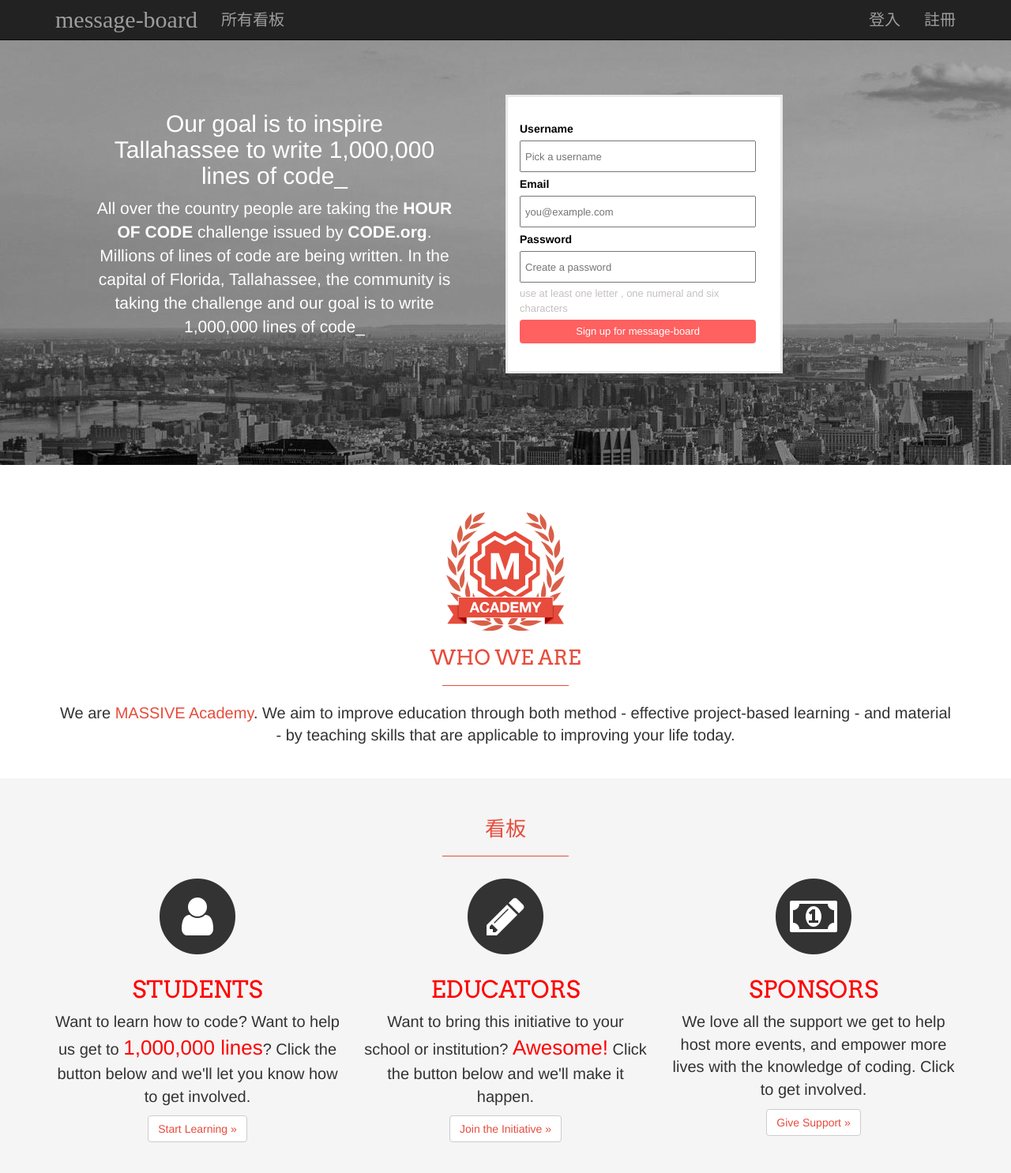
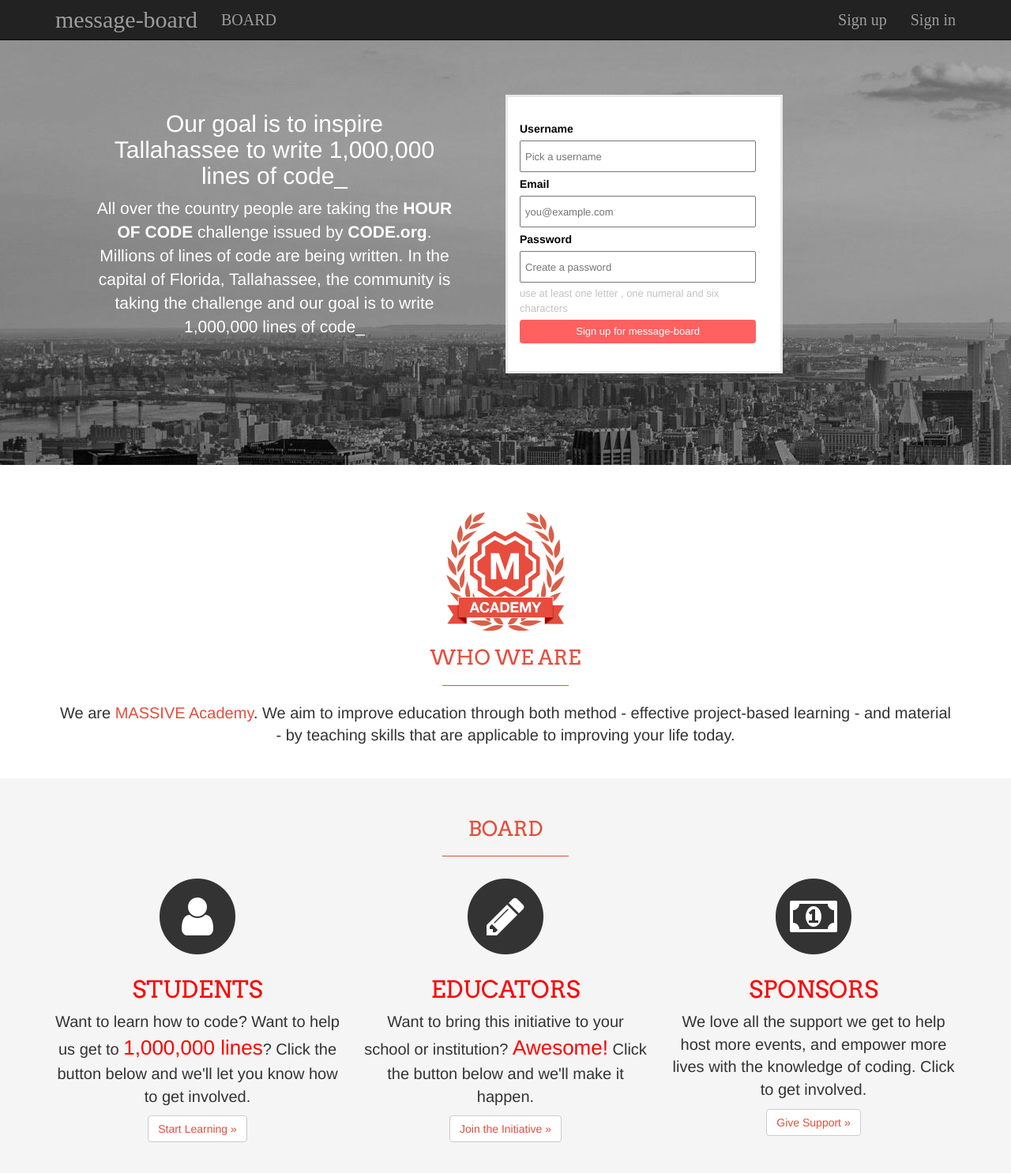
Before and after one commit to ambersun1234/message-board, a PHP site: page /index.php in a window 1280 px wide. Shown: the top 1486 px of the page at 79% size. Run offline with PHP 8.4, Linux system fonts and the light colour scheme; some libraries are stand-ins or nearby versions.

Commit message:
change to english

```diff
--- a/index.php
+++ b/index.php
@@ -152,7 +152,7 @@
 
         <div id="board">
             <div class="container homepage">
-                <h2>看板</h2>
+                <h2>board</h2>
                 <hr>
                 <!-- Example row of columns -->
                 <div class="row">
--- a/statusColumn.php
+++ b/statusColumn.php
@@ -11,7 +11,7 @@
         </div>
         <div id="navbar" class="collapse navbar-collapse tool_bar">
             <ul class="nav navbar-nav navbar-left">
-                <li><a href="/index.php#board">所有看板</a></li> <!--jump to 所有看板-->
+                <li><a href="/index.php#board">BOARD</a></li> <!--jump to 所有看板-->
             </ul>
             <ul class="nav navbar-nav navbar-right">
                 <?php
@@ -30,8 +30,8 @@
                         echo '<li><a href="signOut.php">log out</a></li>';
                     }
                     else {
-                        echo '<li><a href="signIn.php">登入</a></li>';
-                        echo '<li><a href="/index.php#signUp">註冊</a></li>';
+                        echo '<li><a href="signIn.php">Sign up</a></li>';
+                        echo '<li><a href="/index.php#signUp">Sign in</a></li>';
                     }
                 ?>
             </ul>
```
